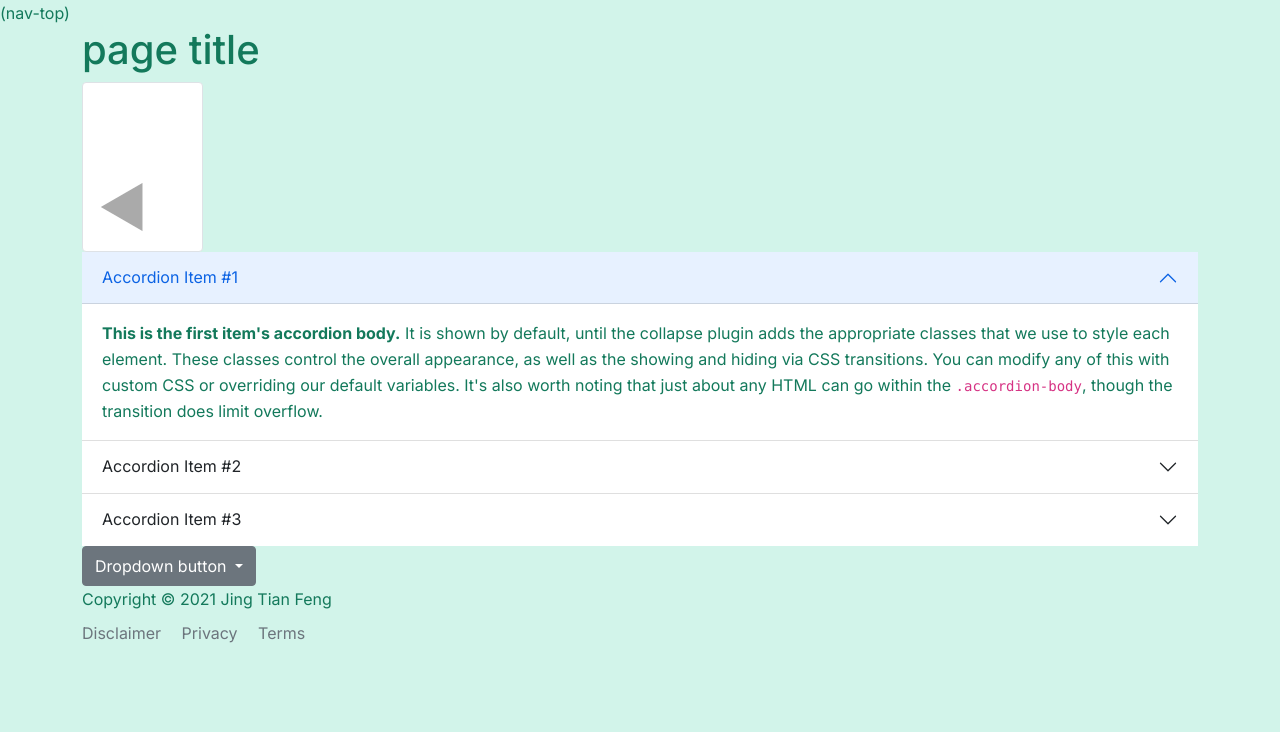
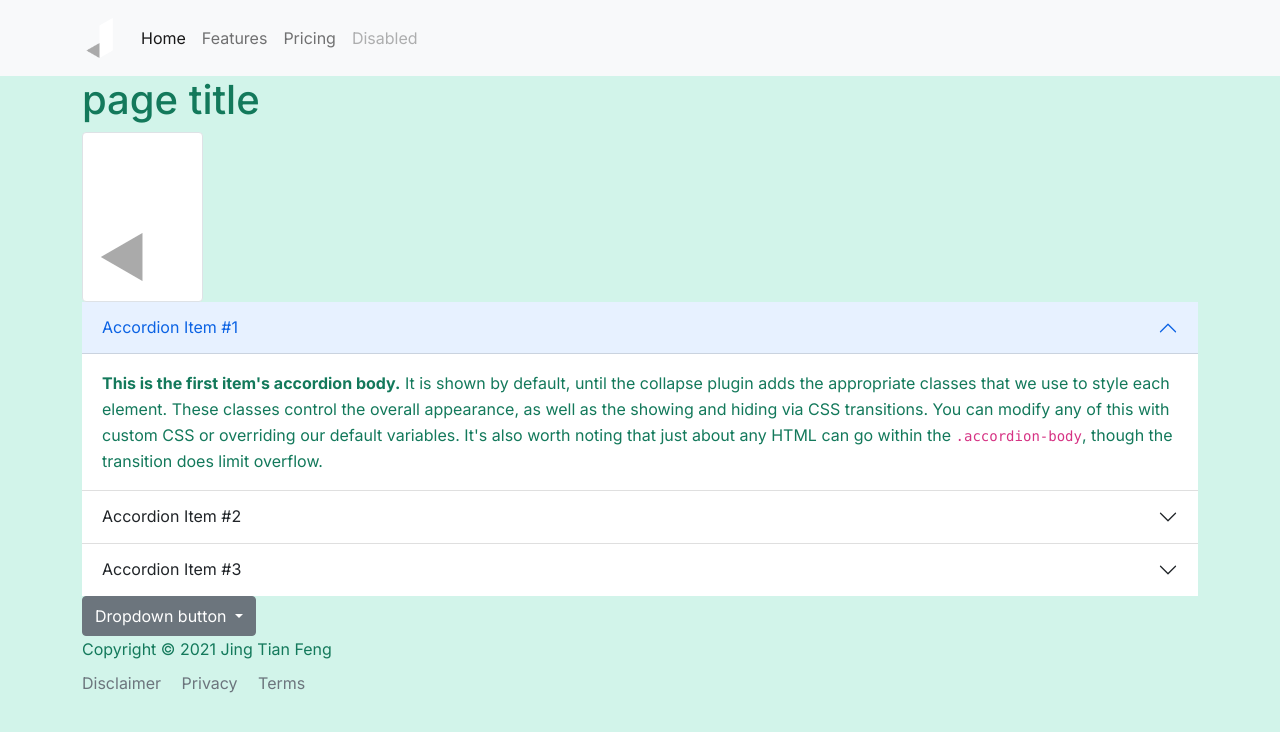
Before and after one commit to jingtianfeng/jekytrap-playground-realestate, a Jekyll site: the page built from index.html, in a window 1280 px wide. Shown: the top 732 px of the page. Built offline with Jekyll 4.4.1, drawn with Linux system fonts in a browser that asks for light colours.

Commit message:
Add to nav-top

```diff
--- a/_includes/nav-top.html
+++ b/_includes/nav-top.html
@@ -1,3 +1,26 @@
-<nav>
-    (nav-top)
+<nav class="navbar navbar-expand-lg navbar-light bg-light">
+    <div class="container">
+        <img class="navbar-brand" height="60px"
+             src="{{ '/assets/img/logo.png' | relative_url }}" alt="Logo"/>
+        <button class="navbar-toggler" type="button" data-bs-toggle="collapse" data-bs-target="#navbarNav"
+                aria-controls="navbarNav" aria-expanded="false" aria-label="Toggle navigation">
+            <span class="navbar-toggler-icon"></span>
+        </button>
+        <div class="collapse navbar-collapse" id="navbarNav">
+            <ul class="navbar-nav">
+                <li class="nav-item">
+                    <a class="nav-link active" aria-current="page" href="#">Home</a>
+                </li>
+                <li class="nav-item">
+                    <a class="nav-link" href="#">Features</a>
+                </li>
+                <li class="nav-item">
+                    <a class="nav-link" href="#">Pricing</a>
+                </li>
+                <li class="nav-item">
+                    <a class="nav-link disabled" href="#" tabindex="-1" aria-disabled="true">Disabled</a>
+                </li>
+            </ul>
+        </div>
+    </div>
 </nav>
```
